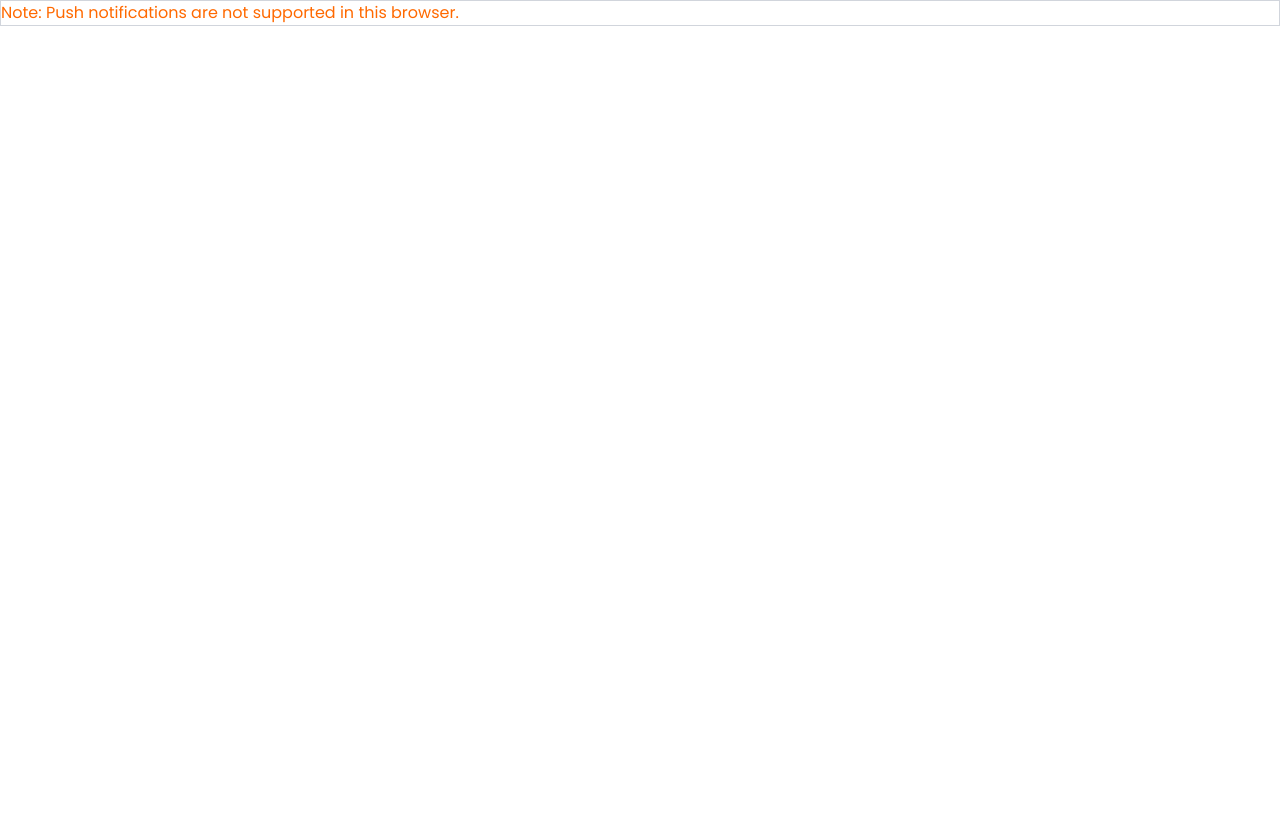
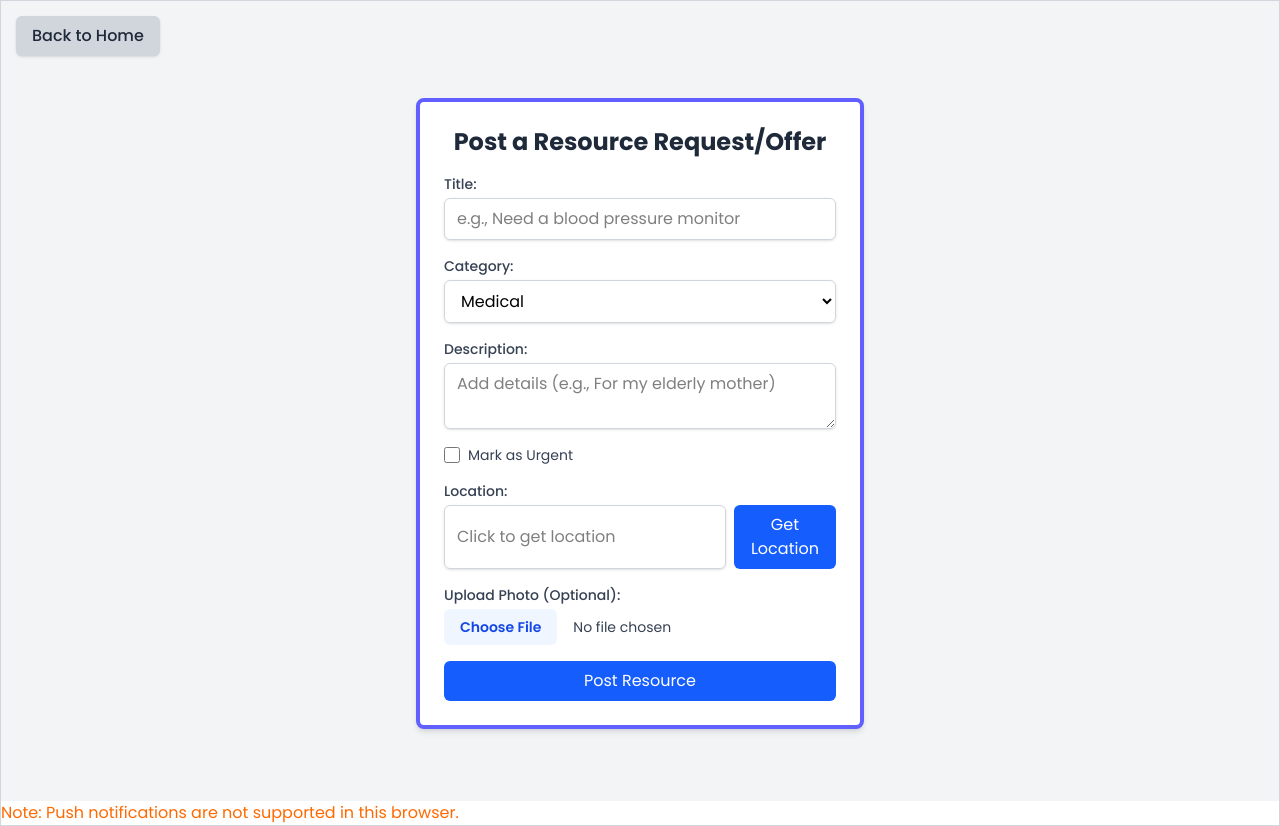
Before and after one commit to param2610-cloud/NeighbourLink, a React (Vite) app: page /profile/rqform in a window 1280 px wide. Before the commit the page ends 800 px from the top, so only its background shows below. Built offline with nearby package versions, Linux system fonts and the light colour scheme; no server answers.

Commit message:
form requesting

```diff
--- a/src/App.tsx
+++ b/src/App.tsx
@@ -13,9 +13,10 @@ import "./App.css";
 import LandingPage from "./components/landingpage/LandingPage";
 import Register from "./components/authPage/Register";
 import { ToastContainer } from "react-toastify";
-import Login from "./components/authPage/login";
+import Login from "./components/authPage/Login";
 import Profile from "./components/authPage/Profile";
 import { auth } from "./firebase";
+import ResourceForm from "./components/Forms/ResourceForm";
 
 function App() {
   const [notificationsSupported, setNotificationsSupported] = useState(true);
@@ -65,6 +66,7 @@ function App() {
             <Route path="/register" element={<Register />} />
             <Route path="/login" element={<Login />} />
             <Route path="/profile" element={<Profile />} />
+            <Route path="/profile/rqform" element={<ResourceForm userId={user?.uid} />} />
           </Routes>
           {!notificationsSupported && (
             <p className="text-orange-500">
@@ -74,6 +76,7 @@ function App() {
         </div>
       </Router>
       <ToastContainer />
+
     </>
   );
 }
--- /dev/null
+++ b/src/components/Forms/ResourceForm.tsx
@@ -0,0 +1,205 @@
+import React, { useState } from "react";
+import { db, storage } from "../../firebase"; // Import Firebase Firestore and Storage
+import { collection, addDoc } from "firebase/firestore";
+import { ref, uploadBytes, getDownloadURL } from "firebase/storage";
+import { toast } from "react-toastify";
+
+interface ResourceFormProps {
+  userId: string;
+}
+
+const ResourceForm: React.FC<ResourceFormProps> = ({ userId }) => {
+  const [title, setTitle] = useState("");
+  const [category, setCategory] = useState("Medical");
+  const [description, setDescription] = useState("");
+  const [urgency, setUrgency] = useState(false);
+  const [photo, setPhoto] = useState<File | null>(null);
+  const [location, setLocation] = useState("");
+  const [loading, setLoading] = useState(false);
+
+  // Function to get user's location
+  const handleGetLocation = () => {
+    if (navigator.geolocation) {
+      navigator.geolocation.getCurrentPosition(
+        (position) => {
+          const latitude = position.coords.latitude;
+          const longitude = position.coords.longitude;
+          const formattedLocation = formatLocation(latitude, longitude);
+          setLocation(formattedLocation);
+        },
+        (error) => {
+          console.error("Error getting location:", error);
+          toast.error("Unable to retrieve your location. Please enable location access.",{
+            position: "bottom-center",
+          });
+        },
+        { enableHighAccuracy: true, timeout: 10000, maximumAge: 0 }
+      );
+    } else {
+      toast.error("Geolocation is not supported by your browser.",{
+        position: "bottom-center",
+      });
+    }
+  };
+
+  // Function to format location as [12.34° N, 56.78° E]
+  const formatLocation = (latitude: number, longitude: number) => {
+    const latDirection = latitude >= 0 ? "N" : "S";
+    const lonDirection = longitude >= 0 ? "E" : "W";
+    const formattedLat = `${Math.abs(latitude).toFixed(2)}° ${latDirection}`;
+    const formattedLon = `${Math.abs(longitude).toFixed(2)}° ${lonDirection}`;
+    return `[${formattedLat}, ${formattedLon}]`;
+  };
+
+  // Function to handle form submission
+  const handleSubmit = async (e: React.FormEvent<HTMLFormElement>) => {
+    e.preventDefault();
+    setLoading(true);
+
+    try {
+      // Upload photo to Firebase Storage (if provided)
+      let photoUrl = "";
+      if (photo) {
+        const storageRef = ref(storage, `resources/${photo.name}`);
+        await uploadBytes(storageRef, photo);
+        photoUrl = await getDownloadURL(storageRef);
+      }
+
+      // Save resource post to Firestore
+      const resourceData = {
+        title,
+        category,
+        description,
+        urgency,
+        photoUrl,
+        location, // Include location in the data
+        userId,
+        createdAt: new Date(),
+      };
+
+      const docRef = await addDoc(collection(db, "posts"), resourceData);
+      console.log("Resource posted with ID: ", docRef.id);
+
+      // Reset form
+      setTitle("");
+      setCategory("Medical");
+      setDescription("");
+      setUrgency(false);
+      setPhoto(null);
+      setLocation("");
+      toast.success("Saved Successfully!!", {
+              position: "top-center",
+            });
+    } catch (error) {
+      console.error("Error posting resource: ", error);
+      toast.error("Failed to post resource. Please try again.", {
+        position: "bottom-center",
+      });
+    } finally {
+      setLoading(false);
+    }
+  };
+
+  return (
+    <div className="flex items-center justify-center min-h-screen bg-gray-100">
+      <button
+        className="absolute top-4 left-4 px-4 py-2 bg-gray-300 text-gray-800 font-medium rounded-md shadow-sm hover:bg-gray-400 focus:outline-none focus:ring-2 focus:ring-offset-2 focus:ring-gray-500"
+        onClick={() => (window.location.href = "/")}
+    >
+        Back to Home
+    </button>
+      <div className="bg-white p-6 rounded-lg shadow-md max-w-md mx-auto mt-6 border-4 border-indigo-500">
+        <h2 className="text-2xl font-bold mb-4 text-gray-800 text-center">Post a Resource Request/Offer</h2>
+        <form onSubmit={handleSubmit} className="space-y-4">
+          <div>
+            <label className="block text-sm font-medium text-gray-700">Title:</label>
+            <input
+              type="text"
+              value={title}
+              onChange={(e) => setTitle(e.target.value)}
+              placeholder="e.g., Need a blood pressure monitor"
+              required
+              className="mt-1 block w-full px-3 py-2 border border-gray-300 rounded-md shadow-sm focus:outline-none focus:ring-2 focus:ring-blue-500"
+            />
+          </div>
+          <div>
+            <label className="block text-sm font-medium text-gray-700">Category:</label>
+            <select
+              value={category}
+              onChange={(e) => setCategory(e.target.value)}
+              required
+              className="mt-1 block w-full px-3 py-2 border border-gray-300 rounded-md shadow-sm focus:outline-none focus:ring-2 focus:ring-blue-500"
+            >
+              <option value="Medical">Medical</option>
+              <option value="Tools">Tools</option>
+              <option value="Books">Books</option>
+              <option value="Other">Other</option>
+            </select>
+          </div>
+          <div>
+            <label className="block text-sm font-medium text-gray-700">Description:</label>
+            <textarea
+              value={description}
+              onChange={(e) => setDescription(e.target.value)}
+              placeholder="Add details (e.g., For my elderly mother)"
+              required
+              className="mt-1 block w-full px-3 py-2 border border-gray-300 rounded-md shadow-sm focus:outline-none focus:ring-2 focus:ring-blue-500"
+            />
+          </div>
+          <div>
+            <label className="flex items-center space-x-2">
+              <input
+                type="checkbox"
+                checked={urgency}
+                onChange={(e) => setUrgency(e.target.checked)}
+                className="h-4 w-4 text-blue-600 focus:ring-blue-500 border-gray-300 rounded"
+              />
+              <span className="text-sm text-gray-700">Mark as Urgent</span>
+            </label>
+          </div>
+          <div>
+            <label className="block text-sm font-medium text-gray-700">Location:</label>
+            <div className="flex space-x-2">
+              <input
+                type="text"
+                value={location}
+                readOnly
+                placeholder="Click to get location"
+                className="mt-1 block w-full px-3 py-2 border border-gray-300 rounded-md shadow-sm focus:outline-none focus:ring-2 focus:ring-blue-500"
+              />
+              <button
+                type="button"
+                onClick={handleGetLocation}
+                className="mt-1 bg-blue-600 text-white py-2 px-4 rounded-md hover:bg-blue-700 focus:outline-none focus:ring-2 focus:ring-blue-500 focus:ring-offset-2"
+              >
+                Get Location
+              </button>
+            </div>
+          </div>
+          <div>
+            <label className="block text-sm font-medium text-gray-700">Upload Photo (Optional):</label>
+            <input
+              type="file"
+              onChange={(e) => {
+                if (e.target.files) {
+                  setPhoto(e.target.files[0]);
+                }
+              }}
+              accept="image/*"
+              className="mt-1 block w-full text-sm text-gray-700 file:mr-4 file:py-2 file:px-4 file:rounded-md file:border-0 file:text-sm file:font-semibold file:bg-blue-50 file:text-blue-700 hover:file:bg-blue-100"
+            />
+          </div>
+          <button
+            type="submit"
+            disabled={loading}
+            className="w-full bg-blue-600 text-white py-2 px-4 rounded-md hover:bg-blue-700 focus:outline-none focus:ring-2 focus:ring-blue-500 focus:ring-offset-2"
+          >
+            {loading ? "Posting..." : "Post Resource"}
+          </button>
+        </form>
+      </div>
+    </div>
+  );
+};
+
+export default ResourceForm;
--- a/src/components/authPage/Profile.tsx
+++ b/src/components/authPage/Profile.tsx
@@ -1,4 +1,4 @@
-import React, { useEffect, useState } from "react";
+import  { useEffect, useState } from "react";
 import { auth, db } from "../../firebase";
 import { doc, getDoc } from "firebase/firestore";
 
@@ -40,6 +40,11 @@ function Profile() {
     }
   }
 
+  async function handleQform() {
+    window.location.href = "/profile/rqform";
+
+  }
+
   return (
       <div className="flex items-center justify-center min-h-screen bg-gray-100">
     <button
@@ -65,8 +70,16 @@ function Profile() {
             <p className="text-sm text-gray-700">First Name: {userDetails.firstName}</p>
             {/* <p className="text-sm text-gray-700">Last Name: {userDetails.lastName}</p> */}
           </div>
+
           <button
-            className="w-full px-4 py-2 bg-indigo-600 text-white font-medium rounded-md shadow-sm hover:bg-indigo-700 focus:outline-none focus:ring-2 focus:ring-offset-2 focus:ring-indigo-500"
+            className="w-full px-4 py-2 bg-indigo-600 mb-3 text-white font-medium rounded-md shadow-sm hover:bg-green-500 focus:outline-none focus:ring-2 focus:ring-offset-2 focus:ring-indigo-500"
+            onClick={handleQform}
+          >
+            Querry Form
+          </button>
+
+          <button
+            className="w-full px-4 py-2 bg-indigo-600 text-white font-medium rounded-md shadow-sm hover:bg-red-500 focus:outline-none focus:ring-2 focus:ring-offset-2 focus:ring-indigo-500"
             onClick={handleLogout}
           >
             Logout
```
